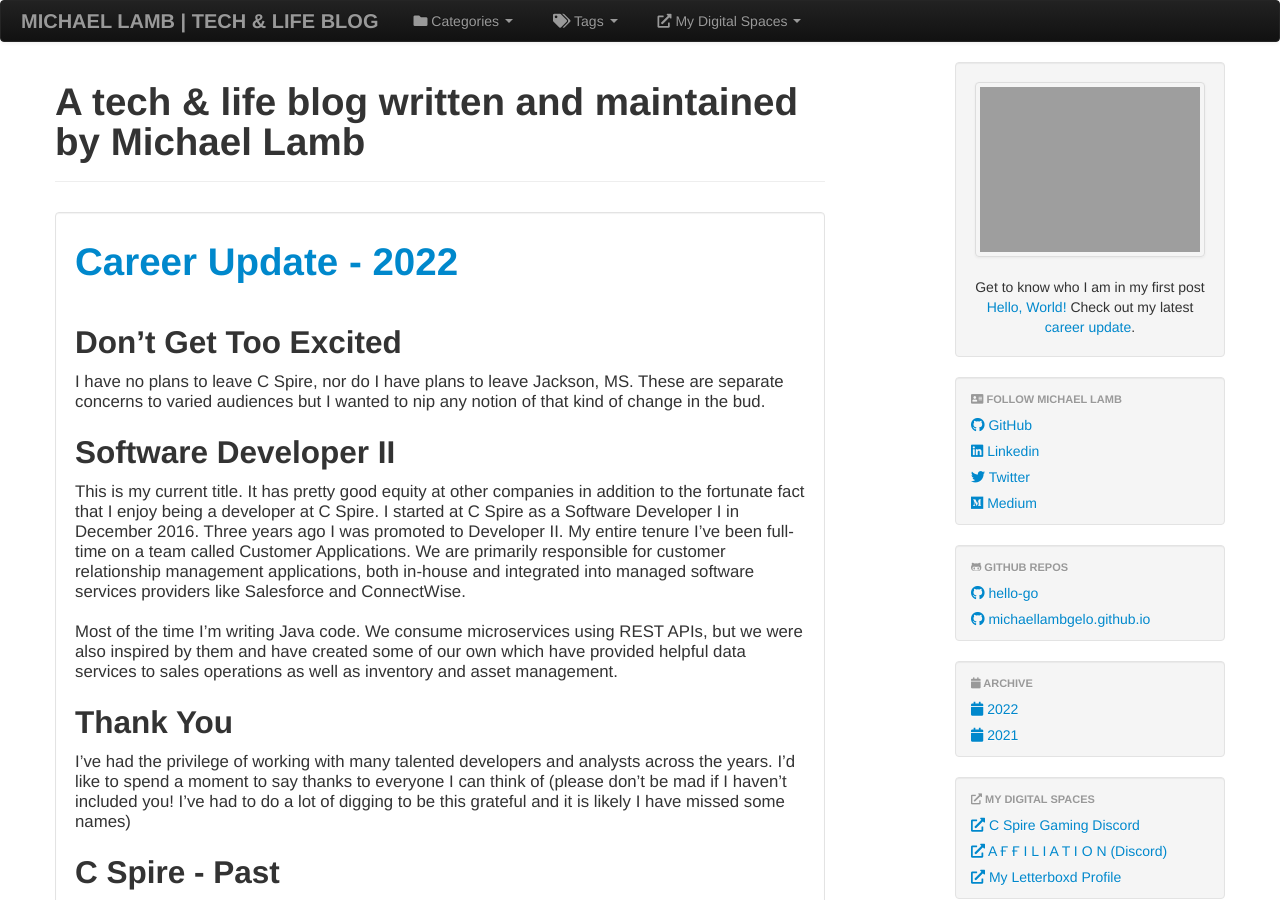
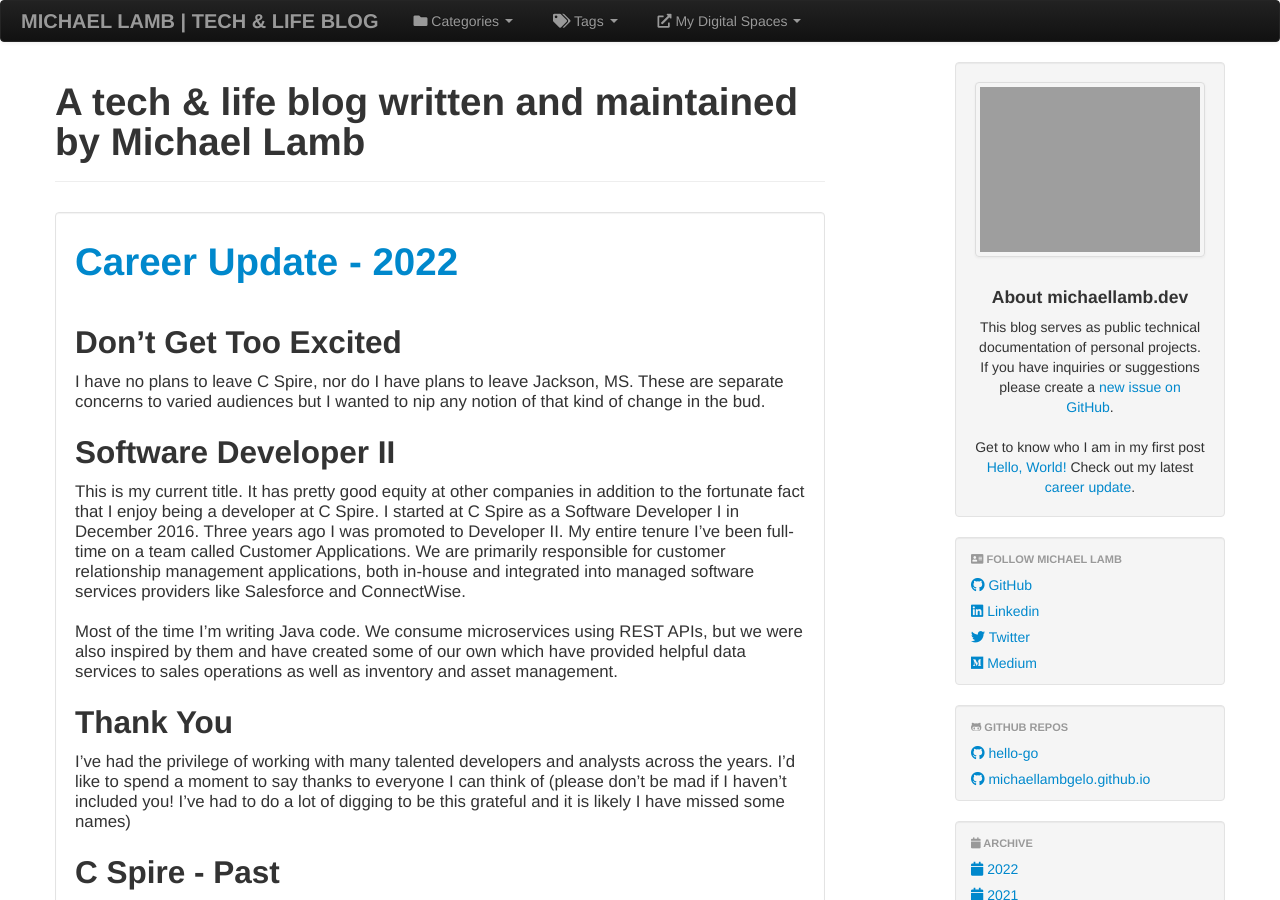
Before and after one commit to michaellambgelo/michaellambgelo.github.io, a Jekyll site: the page built from index.html, in a window 1280 px wide and 900 px high. Built offline with Jekyll 4.4.1, drawn with Linux system fonts in a browser that asks for light colours; the list of posts is cut into pages by our own code.

Commit message:
add "About" section

```diff
--- a/_includes/content/brief-bio.html
+++ b/_includes/content/brief-bio.html
@@ -1,3 +1,4 @@
-Get to know who I am in my first post <a href="https://michaellamb.dev/2021/03/24/hello-world.html">Hello, World!</a>
+<h4>About michaellamb.dev</h4>
+This blog serves as public technical documentation of personal projects. If you have inquiries or suggestions please create a <a href="https://github.com/michaellambgelo/michaellambgelo.github.io/issues/new">new issue on GitHub</a>. <br /> <br />
 
-Check out my latest <a href="https://michaellamb.dev/2022/01/27/career-update.html">career update</a>.
+Get to know who I am in my first post <a href="https://michaellamb.dev/2021/03/24/hello-world.html">Hello, World!</a> Check out my latest <a href="https://michaellamb.dev/2022/01/27/career-update.html">career update</a>.
```
